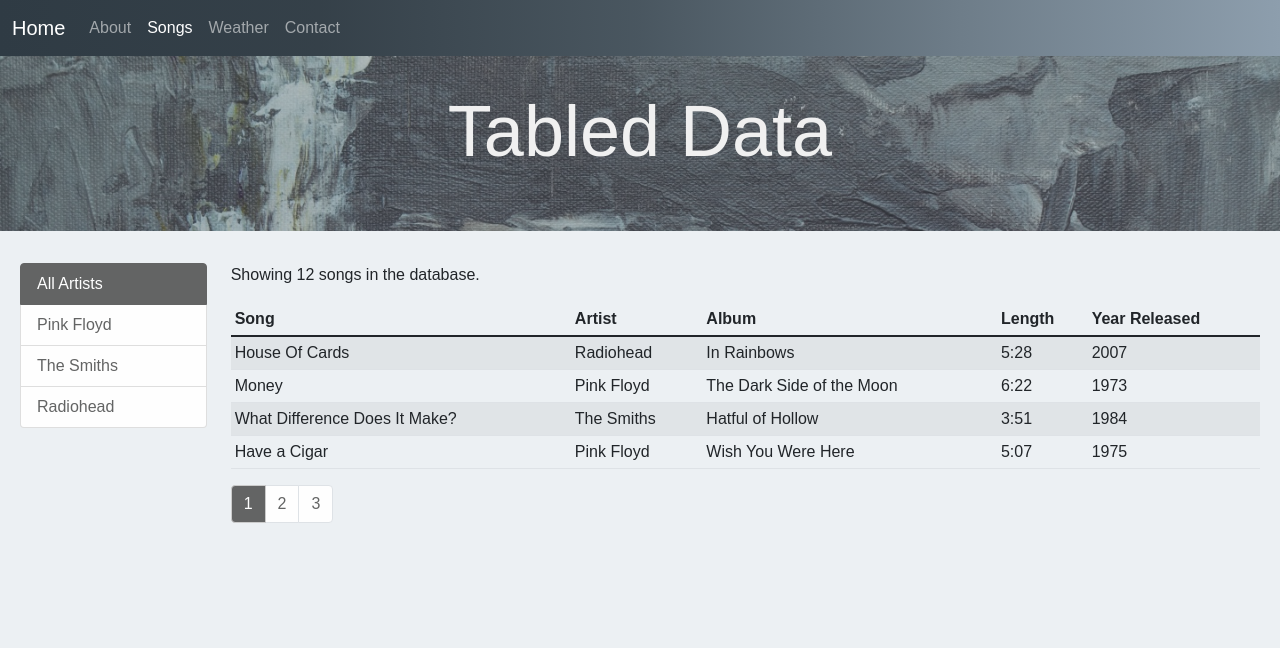
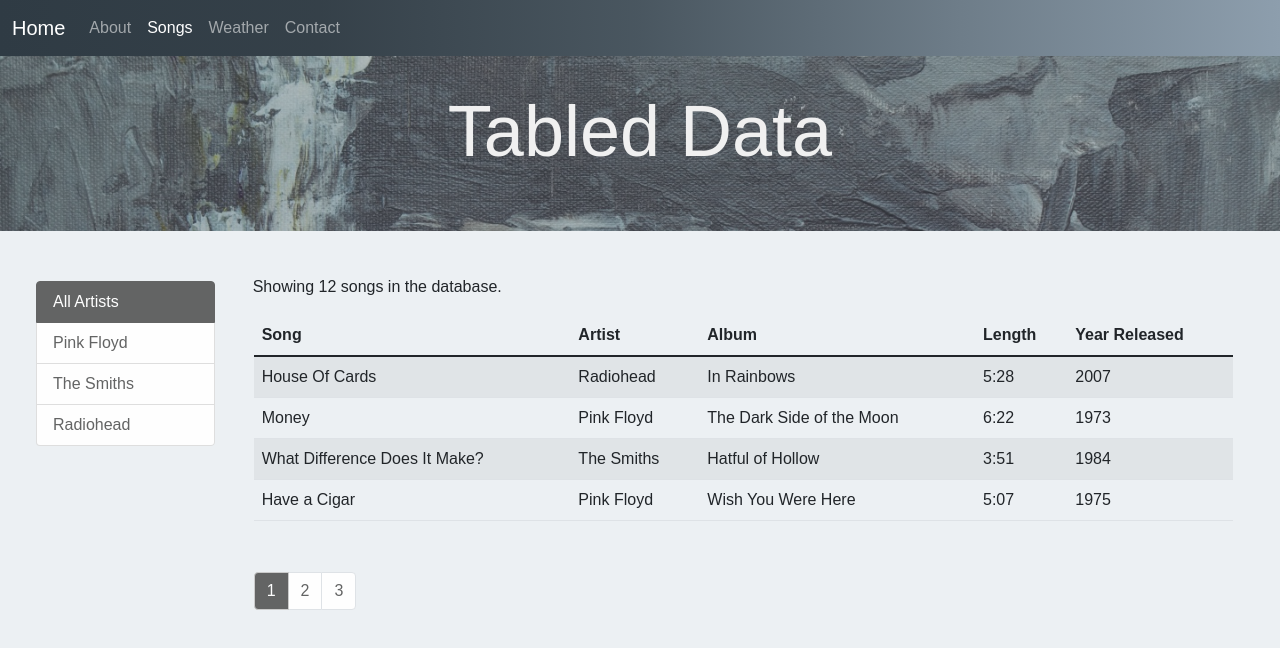
Before and after one commit to csarmien318/my-portfolio, a React (Create React App) app: page /songs in a window 1280 px wide. Shown: the top 648 px of the page. Built offline with nearby package versions, Linux system fonts and the light colour scheme.

Commit message:
Refactored Contact, Weather, Songs pages

```diff
--- a/src/components/Paginate.jsx
+++ b/src/components/Paginate.jsx
@@ -22,7 +22,7 @@ export const Paginate = ({ pageNumber, songs, songsPerPage, onPageChange }) => {
   }
 
   const paginationBasic = (
-    <div>
+    <div style={{ paddingLeft: "15px" }}>
       <Pagination className={`${styles.pagination}`}>{items}</Pagination>
       <br />
     </div>
--- a/src/components/SongsListGroup.jsx
+++ b/src/components/SongsListGroup.jsx
@@ -7,7 +7,14 @@ export const SongsListGroup = ({ onArtistSelect, selectedArtist }) => {
   const artists = ArtistData;
 
   return (
-    <ListGroup as="ul" style={{ minWidth: "fit-content" }}>
+    <ListGroup
+      as="ul"
+      style={{
+        padding: "18px 0 0 4px",
+        overflow: "hidden",
+        minWidth: "119px",
+      }}
+    >
       {artists.map((artist) => (
         <ListGroup.Item
           action
--- a/src/components/SongsTable.jsx
+++ b/src/components/SongsTable.jsx
@@ -1,7 +1,6 @@
 import React from "react";
 import PropTypes from "prop-types";
 import { Paginate } from "./Paginate";
-import { Table } from "react-bootstrap";
 import { SongsTableHeader } from "./SongsTableHeader";
 import styles from "../css/Songs.module.css";
 
@@ -41,9 +40,12 @@ export const SongsTable = ({
     ));
 
   return (
-    <>
-      <p>Showing {songs.length} songs in the database.</p>
-      <Table size="sm" striped hover>
+    <div>
+      <p style={{ padding: "12px 0 0 14px" }}>
+        Showing {songs.length} songs in the database.
+      </p>
+      <div className={`${styles.divBox}`}>
+        <table className={`table table-hover table-striped ${styles.tableBox}`}>
           <SongsTableHeader
             songs={songs}
             setAllSongs={setAllSongs}
@@ -53,14 +55,15 @@ export const SongsTable = ({
             setSortColumn={setSortColumn}
           />
           <tbody>{displaySongs}</tbody>
-      </Table>
+        </table>
+      </div>
       <Paginate
         songs={songs}
         songsPerPage={songsPerPage}
         pageNumber={pageNumber}
         onPageChange={pageChange}
       />
-    </>
+    </div>
   );
 };
 
--- a/src/css/Contact.module.css
+++ /dev/null
@@ -1,3 +0,0 @@
-.card {
-  width: 440px;
-}
--- a/src/css/Pagination.module.css
+++ b/src/css/Pagination.module.css
@@ -1,7 +1,3 @@
-.pagination {
-  cursor: pointer;
-}
-
 .pagination > li > a {
   color: #636464;
   background-color: #fefefe;
@@ -17,6 +13,7 @@
 .pagination > li > span:focus,
 .pagination > li > span:hover {
   color: #636464;
+  cursor: pointer;
   border-color: #cbcbcb !important;
 }
 
--- a/src/css/Songs.module.css
+++ b/src/css/Songs.module.css
@@ -0,0 +1,15 @@
+.divBox {
+  overflow-y: scroll;
+  overflow-x: scroll;
+  max-height: 66vh;
+  height: fit-content;
+  margin-top: 22px;
+  margin: 15px;
+  padding-bottom: 20px;
+}
+
+.tableBox {
+  min-width: max-content;
+  border-collapse: collapse;
+  border-spacing: 0px;
+}
--- a/src/pages/Contact.jsx
+++ b/src/pages/Contact.jsx
@@ -2,7 +2,6 @@ import React from "react";
 import { Button, Card, Col, Form, Row } from "react-bootstrap";
 import { Page } from "../components/Page";
 import { useContact } from "../hooks/useContact";
-import styles from "../css/Contact.module.css";
 
 const Contact = () => {
   const formSubmit = () => {
@@ -16,9 +15,6 @@ const Contact = () => {
     <Page title="Contact Me">
       <div className="container-md col-4" style={{ width: "440px" }}>
         <Card>
-          {/* <Card.Header as="h5" className="text-center">
-            Contact Me
-          </Card.Header> */}
           <Card.Body>
             {submitted && (
               <div
--- a/src/pages/Songs.jsx
+++ b/src/pages/Songs.jsx
@@ -3,6 +3,7 @@ import { Page } from "../components/Page";
 import { SongsListGroup } from "../components/SongsListGroup";
 import { SongsTable } from "../components/SongsTable";
 import SongData from "../songService.json";
+import { Col, Container, Row } from "react-bootstrap";
 
 const Songs = () => {
   const [allSongs, setAllSongs] = useState(SongData);
@@ -23,14 +24,15 @@ const Songs = () => {
 
   return (
     <Page title="Tabled Data">
-      <div className="row">
-        <div className="col-2">
+      <Container fluid style={{ maxWidth: "2000px" }}>
+        <Row>
+          <Col xs={3} md={2}>
             <SongsListGroup
               onArtistSelect={setSelectedArtist}
               selectedArtist={selectedArtist}
             />
-        </div>
-        <div className="col table-responsive">
+          </Col>
+          <Col xs={9} md={10}>
             <SongsTable
               allSongs={allSongs}
               setAllSongs={setAllSongs}
@@ -42,8 +44,9 @@ const Songs = () => {
               sortColumn={sortColumn}
               setSortColumn={setSortColumn}
             />
-        </div>
-      </div>
+          </Col>
+        </Row>
+      </Container>
     </Page>
   );
 };
--- a/src/pages/Weather.jsx
+++ b/src/pages/Weather.jsx
@@ -23,9 +23,6 @@ const Weather = () => {
     <Page title="Weather">
       <Container className="col-6" style={{ width: "auto", maxWidth: "580px" }}>
         <Card className={styles.card}>
-          {/* <Card.Header className={styles.header} as="h5" bsPrefix>
-            Weather App
-          </Card.Header> */}
           <Card.Body className={styles.backdrop}>
             {!loader && (
               <Form className="text-center" onSubmit={onSubmit}>
```
Also changed, not shown: src/css/Jumbotron.module.css (+0 -9 lines), 2 other files (tests, documents, lock files or other folders). Lines whose indentation alone changed are shown as unchanged.
